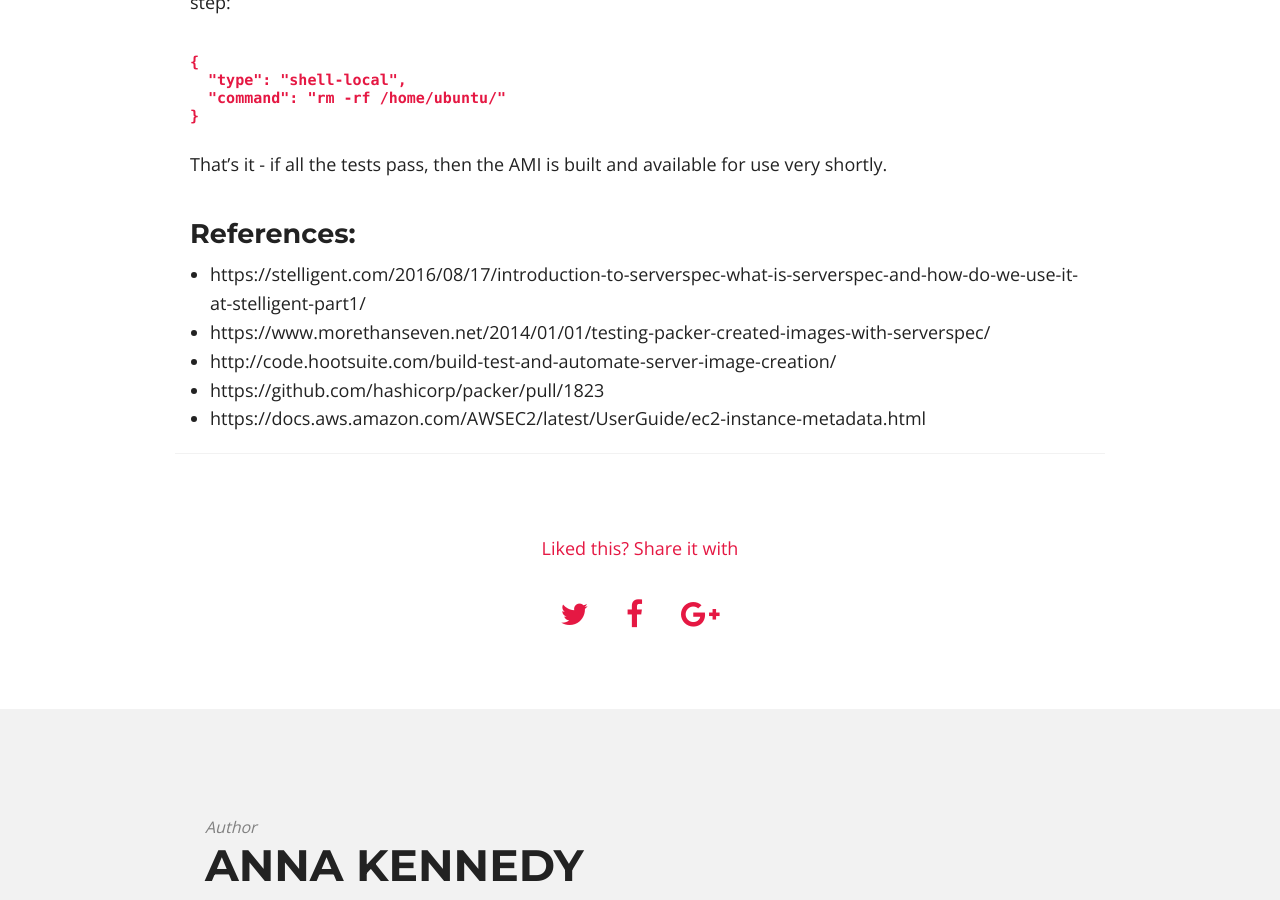
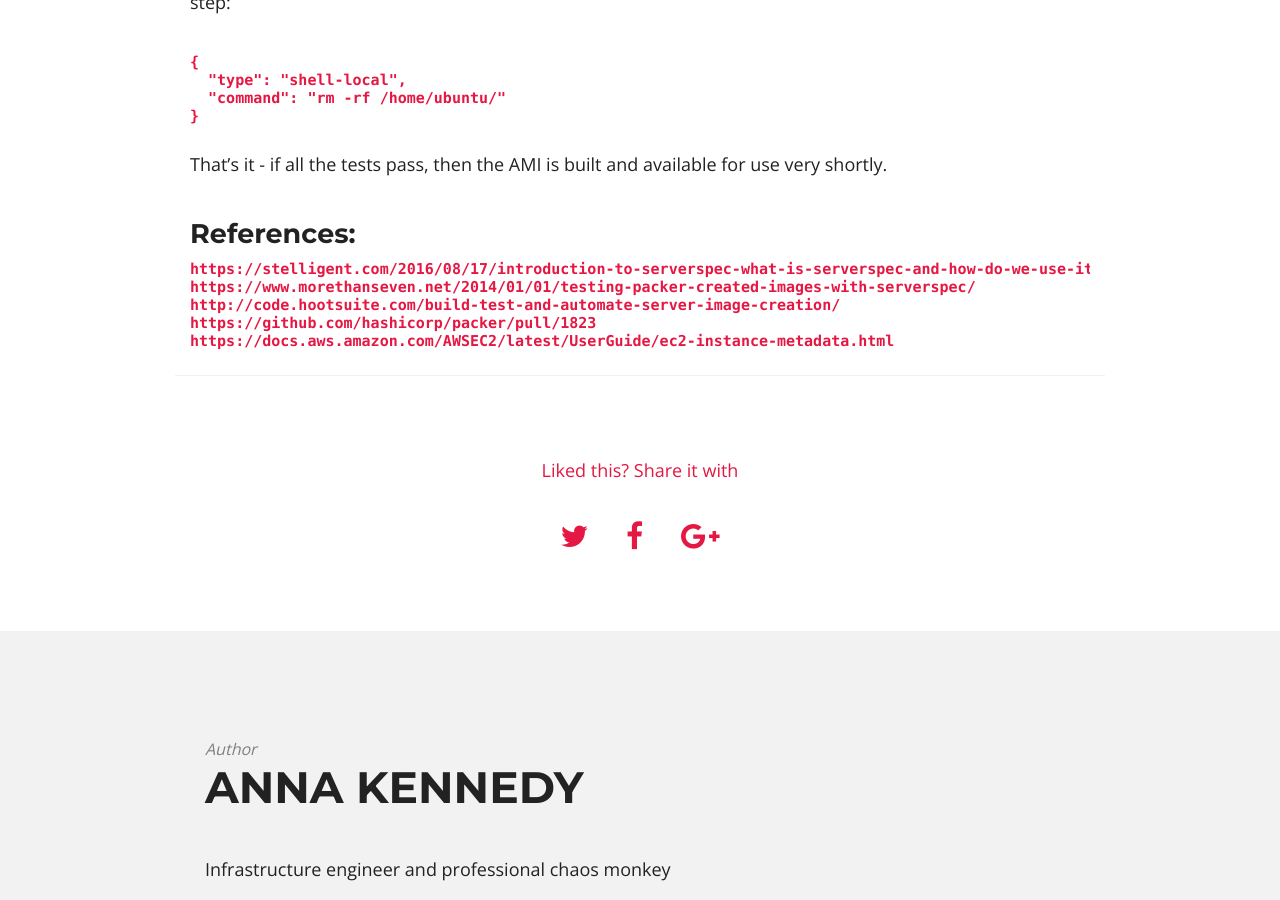
Before and after one commit to annaken/annaken.github.io, a Jekyll site: the page built from _posts/2017-05-11-testing-packer-builds-with-serverspec.md, in a window 1280 px wide and 900 px high, scrolled down 4536 px. Built offline with Jekyll 4.4.1, drawn with Linux system fonts in a browser that asks for light colours; nearby versions of some CDN libraries; comment, search, counter and statistics services are not loaded.

Commit message:
Formatting

```diff
--- a/_posts/2017-05-11-testing-packer-builds-with-serverspec.md
+++ b/_posts/2017-05-11-testing-packer-builds-with-serverspec.md
@@ -134,8 +134,8 @@ That's it - if all the tests pass, then the AMI is built and available for use v
 
 ### References:
 
-* https://stelligent.com/2016/08/17/introduction-to-serverspec-what-is-serverspec-and-how-do-we-use-it-at-stelligent-part1/
-* https://www.morethanseven.net/2014/01/01/testing-packer-created-images-with-serverspec/
-* http://code.hootsuite.com/build-test-and-automate-server-image-creation/
-* https://github.com/hashicorp/packer/pull/1823
-* https://docs.aws.amazon.com/AWSEC2/latest/UserGuide/ec2-instance-metadata.html
+    https://stelligent.com/2016/08/17/introduction-to-serverspec-what-is-serverspec-and-how-do-we-use-it-at-stelligent-part1/
+    https://www.morethanseven.net/2014/01/01/testing-packer-created-images-with-serverspec/
+    http://code.hootsuite.com/build-test-and-automate-server-image-creation/
+    https://github.com/hashicorp/packer/pull/1823
+    https://docs.aws.amazon.com/AWSEC2/latest/UserGuide/ec2-instance-metadata.html
```
